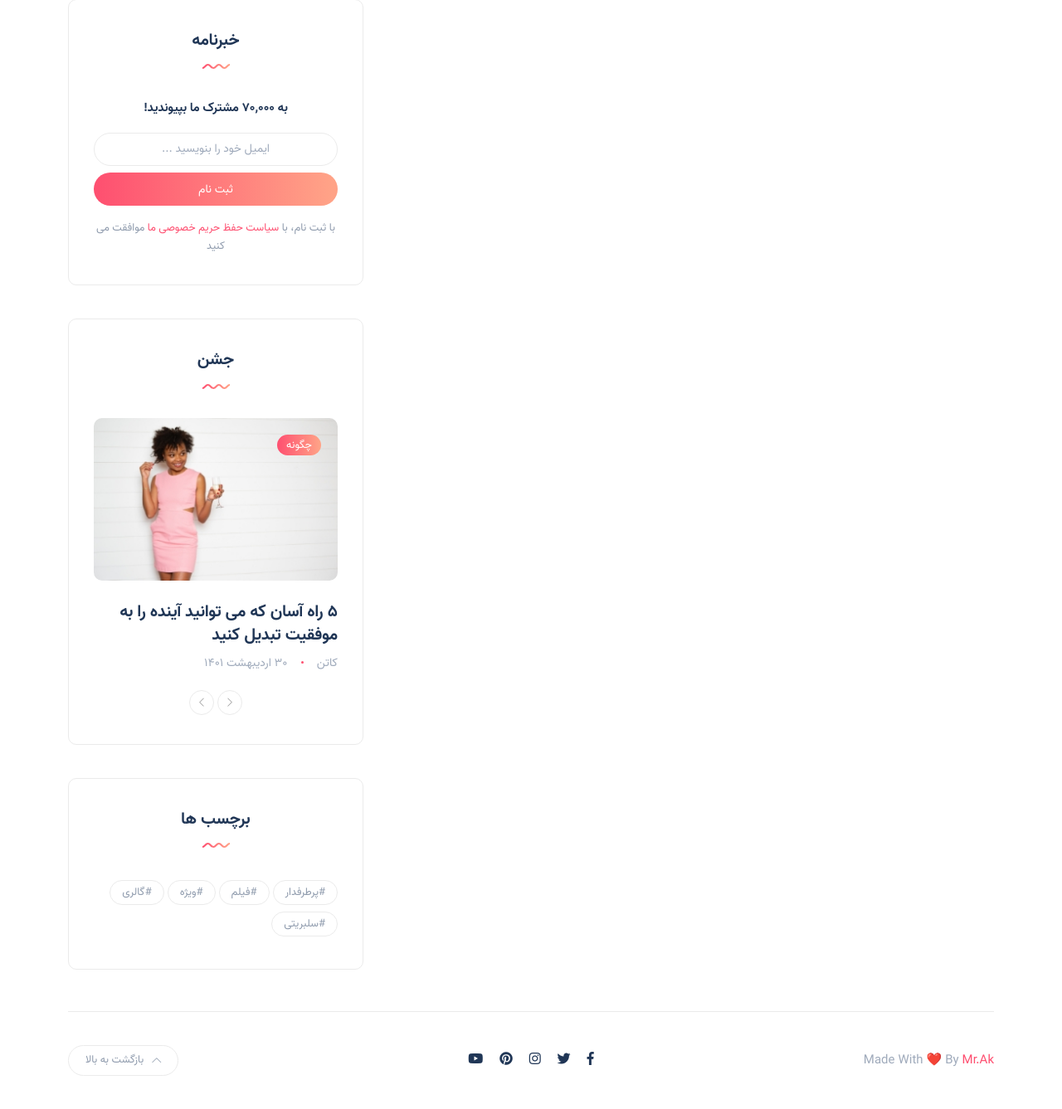
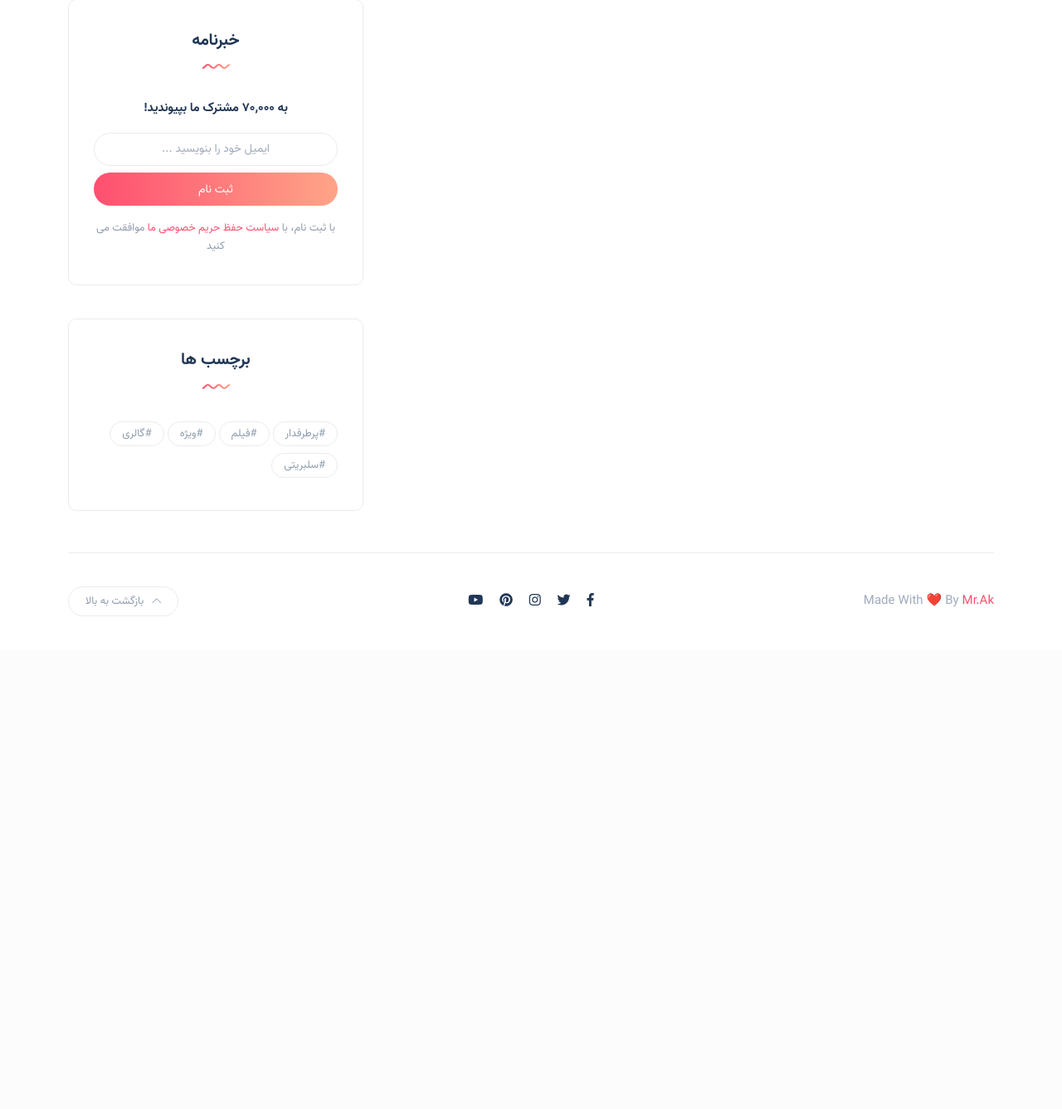
Before and after one commit to Mr-Ak-100/blog_website, a Django app: page /about in a window 1280 px wide. Shown: the part 1274-2611 px from the top of the page at 83% size. After the commit the page ends 2017 px from the top, so only its background shows below. Run offline with Django 4.2, Linux system fonts and the light colour scheme; data that the repository does not hold is empty; some libraries are stand-ins or nearby versions.

Commit message:
comment_sidebar_event

```diff
--- a/templates/includes/sidebar.html
+++ b/templates/includes/sidebar.html
@@ -121,80 +121,80 @@
                 </div>
 
         <!-- widget post carousel -->
-        <div class="widget rounded">
-            <div class="widget-header text-center">
-                <h3 class="widget-title">جشن</h3>
-                <img src="{% static 'images/wave.svg' %}" class="wave" alt="wave"/>
-            </div>
-            <div class="widget-content">
-                <div class="post-carousel-widget">
-                    <!-- post -->
-                    <div class="post post-carousel">
-                        <div class="thumb rounded">
-                            <a href="category.html" class="category-badge position-absolute">چگونه</a>
-                            <a href="blog-single.html">
-                                <div class="inner">
-                                    <img src="{% static 'images/widgets/widget-carousel-1.jpg' %}"
-                                         alt="post-title"/>
-                                </div>
-                            </a>
-                        </div>
-                        <h5 class="post-title mb-0 mt-4"><a href="blog-single.html">5 راه آسان که می
-                            توانید آینده را به موفقیت تبدیل کنید</a></h5>
-                        <ul class="meta list-inline mt-2 mb-0">
-                            <li class="list-inline-item"><a href="#">کاتن</a></li>
-                            <li class="list-inline-item">30 اردیبهشت 1401</li>
-                        </ul>
-                    </div>
-                    <!-- post -->
-                    <div class="post post-carousel">
-                        <div class="thumb rounded">
-                            <a href="category.html"
-                               class="category-badge position-absolute">پرطرفدار</a>
-                            <a href="blog-single.html">
-                                <div class="inner">
-                                    <img src="{% static 'images/widgets/widget-carousel-2.jpg' %}"
-                                         alt="post-title"/>
-                                </div>
-                            </a>
-                        </div>
-                        <h5 class="post-title mb-0 mt-4"><a href="blog-single.html">با این 7 نکته بر هنر
-                            طبیعت مسلط شوید</a></h5>
-                        <ul class="meta list-inline mt-2 mb-0">
-                            <li class="list-inline-item"><a href="#">کاتن</a></li>
-                            <li class="list-inline-item">30 اردیبهشت 1401</li>
-                        </ul>
-                    </div>
-                    <!-- post -->
-                    <div class="post post-carousel">
-                        <div class="thumb rounded">
-                            <a href="category.html" class="category-badge position-absolute">چگونه</a>
-                            <a href="blog-single.html">
-                                <div class="inner">
-                                    <img src="{% static 'images/widgets/widget-carousel-1.jpg' %}"
-                                         alt="post-title"/>
-                                </div>
-                            </a>
-                        </div>
-                        <h5 class="post-title mb-0 mt-4"><a href="blog-single.html">5 راه آسان که می
-                            توانید آینده را به موفقیت تبدیل کنید</a></h5>
-                        <ul class="meta list-inline mt-2 mb-0">
-                            <li class="list-inline-item"><a href="#">کاتن</a></li>
-                            <li class="list-inline-item">30 اردیبهشت 1401</li>
-                        </ul>
-                    </div>
-                </div>
-                <!-- carousel arrows -->
-                <div class="slick-arrows-bot">
-                    <button type="button" data-role="none"
-                            class="carousel-botNav-prev slick-custom-buttons" aria-label="بعدی"><i
-                            class="icon-arrow-right"></i></button>
-                    <button type="button" data-role="none"
-                            class="carousel-botNav-next slick-custom-buttons" aria-label="قبلی"><i
-                            class="icon-arrow-left"></i></button>
-                </div>
-            </div>
-        </div>
+        {#        <div class="widget rounded">#}
+        {#            <div class="widget-header text-center">#}
+        {#                <h3 class="widget-title">جشن</h3>#}
+        {#                <img src="{% static 'images/wave.svg' %}" class="wave" alt="wave"/>#}
+        {#            </div>#}
+        {#            <div class="widget-content">#}
+        {#                <div class="post-carousel-widget">#}
+        {#                    <!-- post -->#}
+        {#                    <div class="post post-carousel">#}
+        {#                        <div class="thumb rounded">#}
+        {#                            <a href="category.html" class="category-badge position-absolute">چگونه</a>#}
+        {#                            <a href="blog-single.html">#}
+        {#                                <div class="inner">#}
+        {#                                    <img src="{% static 'images/widgets/widget-carousel-1.jpg' %}"#}
+        {#                                         alt="post-title"/>#}
+        {#                                </div>#}
+        {#                            </a>#}
+        {#                        </div>#}
+        {#                        <h5 class="post-title mb-0 mt-4"><a href="blog-single.html">5 راه آسان که می#}
+        {#                            توانید آینده را به موفقیت تبدیل کنید</a></h5>#}
+        {#                        <ul class="meta list-inline mt-2 mb-0">#}
+        {#                            <li class="list-inline-item"><a href="#">کاتن</a></li>#}
+        {#                            <li class="list-inline-item">30 اردیبهشت 1401</li>#}
+        {#                        </ul>#}
+        {#                    </div>#}
+        {#                    <!-- post -->#}
+        {#                    <div class="post post-carousel">#}
+        {#                        <div class="thumb rounded">#}
+        {#                            <a href="category.html"#}
+        {#                               class="category-badge position-absolute">پرطرفدار</a>#}
+        {#                            <a href="blog-single.html">#}
+        {#                                <div class="inner">#}
+        {#                                    <img src="{% static 'images/widgets/widget-carousel-2.jpg' %}"#}
+        {#                                         alt="post-title"/>#}
+        {#                                </div>#}
+        {#                            </a>#}
+        {#                        </div>#}
+        {#                        <h5 class="post-title mb-0 mt-4"><a href="blog-single.html">با این 7 نکته بر هنر#}
+        {#                            طبیعت مسلط شوید</a></h5>#}
+        {#                        <ul class="meta list-inline mt-2 mb-0">#}
+        {#                            <li class="list-inline-item"><a href="#">کاتن</a></li>#}
+        {#                            <li class="list-inline-item">30 اردیبهشت 1401</li>#}
+        {#                        </ul>#}
+        {#                    </div>#}
+        {#                    <!-- post -->#}
+        {#                    <div class="post post-carousel">#}
+        {#                        <div class="thumb rounded">#}
+        {#                            <a href="category.html" class="category-badge position-absolute">چگونه</a>#}
+        {#                            <a href="blog-single.html">#}
+        {#                                <div class="inner">#}
+        {#                                    <img src="{% static 'images/widgets/widget-carousel-1.jpg' %}"#}
+        {#                                         alt="post-title"/>#}
+        {#                                </div>#}
+        {#                            </a>#}
+        {#                        </div>#}
+        {#                        <h5 class="post-title mb-0 mt-4"><a href="blog-single.html">5 راه آسان که می#}
+        {#                            توانید آینده را به موفقیت تبدیل کنید</a></h5>#}
+        {#                        <ul class="meta list-inline mt-2 mb-0">#}
+        {#                            <li class="list-inline-item"><a href="#">کاتن</a></li>#}
+        {#                            <li class="list-inline-item">30 اردیبهشت 1401</li>#}
+        {#                        </ul>#}
+        {#                    </div>#}
+        {#                </div>#}
+        {#                <!-- carousel arrows -->#}
+        {#                <div class="slick-arrows-bot">#}
+        {#                    <button type="button" data-role="none"#}
+        {#                            class="carousel-botNav-prev slick-custom-buttons" aria-label="بعدی"><i#}
+        {#                            class="icon-arrow-right"></i></button>#}
+        {#                    <button type="button" data-role="none"#}
+        {#                            class="carousel-botNav-next slick-custom-buttons" aria-label="قبلی"><i#}
+        {#                            class="icon-arrow-left"></i></button>#}
+        {#                </div>#}
+        {#            </div>#}
+        {#        </div>#}
 
         <!-- widget advertisement -->
         {#						<div class="widget no-container rounded text-md-center">#}
```
Lines whose indentation alone changed are shown as unchanged.
